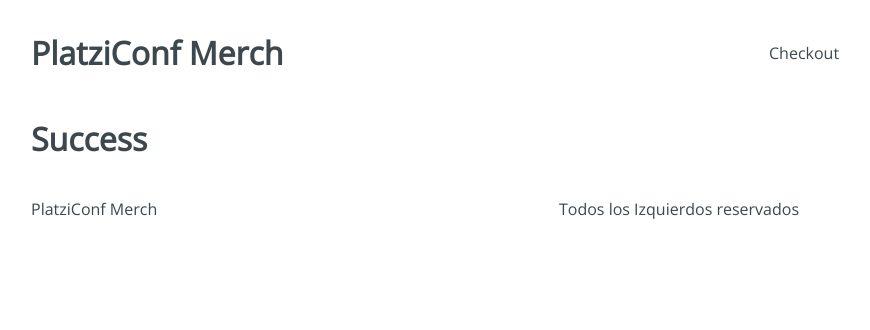
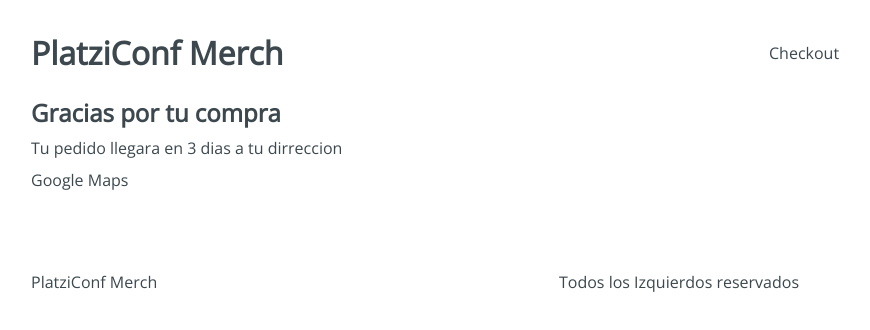
Before and after one commit to LaloJami/reto-playzi-conf, a React app: page /checkout/success in a window 1280 px wide. Shown: the top 330 px of the page, without its empty margins (225-1095 px from the left). Built offline with nearby package versions, Linux system fonts and the light colour scheme.

Commit message:
[update] Maquetacion y estilos del flujo de pago

```diff
--- a/src/containers/Payment.jsx
+++ b/src/containers/Payment.jsx
@@ -1,9 +1,15 @@
 import React from 'react';
+import '../styles/components/Payment.css'
 
 const Payment = () => {
   return (
-    <div>
-      <h1>Payment</h1>
+    <div className="Payment">
+      <div className="Payment-content">
+        <h3>Resument del pedido:</h3>
+        <div className="Payment-button">
+          Boton de pago con Paypal
+        </div>
+      </div>
     </div>
   );
 };
--- a/src/containers/Success.jsx
+++ b/src/containers/Success.jsx
@@ -1,9 +1,16 @@
 import React from 'react';
+import '../styles/components/Success.css'
 
 const Success = () => {
   return (
-    <div>
-      <h1>Success</h1>
+    <div className="Success">
+      <div className="Success-content">
+        <h2>Gracias por tu compra</h2>
+        <span>Tu pedido llegara en 3 dias a tu dirreccion</span>
+        <div className="Success-map">
+          Google Maps
+        </div>
+      </div>
     </div>
   );
 };
```
